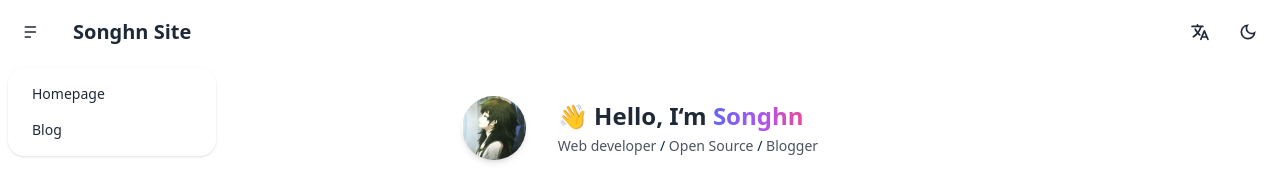
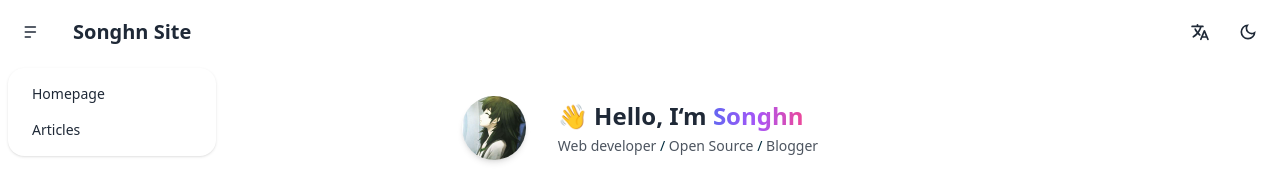
Before and after one commit to songhn233/songhn.me, a Next.js app: page / in a window 1280 px wide. Both pictures are taken after a click on the label 32 px from the left and 32 px from the top of the page. Shown: the top 196 px of the page. Built offline with nearby package versions, Linux system fonts and the light colour scheme.

Commit message:
fix: a11y issues

```diff
--- a/components/DarkModeToggle.tsx
+++ b/components/DarkModeToggle.tsx
@@ -4,7 +4,11 @@ import { useDark } from '../hooks/useDark';
 export default function DarkModeToggle() {
   const [toggleDark] = useDark();
   return (
-    <button className="btn btn-ghost btn-circle" onClick={() => toggleDark()}>
+    <button
+      className="btn btn-ghost btn-circle"
+      onClick={() => toggleDark()}
+      aria-label="Toggle Dark Mode"
+    >
       <DarkModeIcon className="w-5 h-5" />
     </button>
   );
--- a/components/LanguageSwitcher.tsx
+++ b/components/LanguageSwitcher.tsx
@@ -1,8 +1,13 @@
 import { SVGProps } from 'react';
+import toast from 'react-hot-toast';
 
 export default function LanguageSwitcher() {
   return (
-    <button className="btn btn-ghost btn-circle">
+    <button
+      className="btn btn-ghost btn-circle"
+      onClick={() => toast('🚧 Working In Progress')}
+      aria-label="Language Switcher"
+    >
       <LanguageIcon className="w-5 h-5" />
     </button>
   );
--- a/components/Navbar.tsx
+++ b/components/Navbar.tsx
@@ -1,5 +1,6 @@
 import Head from 'next/head';
 import React from 'react';
+import toast, { Toaster } from 'react-hot-toast';
 import DarkModeToggle from './DarkModeToggle';
 import LanguageSwitcher from './LanguageSwitcher';
 
@@ -51,8 +52,15 @@ export default function Navbar() {
                 <a tabIndex={0}>Homepage</a>
               </li>
               <li>
-                <a href="https://blog.songhn.com" rel="noopener" tabIndex={0}>
-                  Blog
+                <a
+                  rel="noopener"
+                  tabIndex={0}
+                  onClick={(e) => {
+                    e.preventDefault();
+                    toast('🚧 Working In Progress');
+                  }}
+                >
+                  Articles
                 </a>
               </li>
             </ul>
@@ -64,6 +72,7 @@ export default function Navbar() {
           <DarkModeToggle />
         </div>
       </nav>
+      <Toaster toastOptions={{ duration: 3000 }} />
     </>
   );
 }
--- a/package.json
+++ b/package.json
@@ -14,7 +14,8 @@
     "next": "12.1.6",
     "next-i18next": "^11.0.0",
     "react": "18.2.0",
-    "react-dom": "18.2.0"
+    "react-dom": "18.2.0",
+    "react-hot-toast": "^2.2.0"
   },
   "devDependencies": {
     "@tailwindcss/typography": "^0.5.2",
--- /dev/null
+++ b/pages/_document.tsx
@@ -0,0 +1,13 @@
+import { Html, Head, Main, NextScript } from 'next/document';
+
+export default function Document() {
+  return (
+    <Html lang="en">
+      <Head />
+      <body>
+        <Main />
+        <NextScript />
+      </body>
+    </Html>
+  );
+}
--- a/pages/index.tsx
+++ b/pages/index.tsx
@@ -22,7 +22,7 @@ const Home: NextPage<{ year: string }> = ({ year }) => {
       <Navbar />
       <main className="container mx-auto my-8 prose px-7 lg:px-8">
         <div className="flex items-center justify-center">
-          <div className="w-16 h-16 overflow-hidden rounded-full shadow-md select-none shadow-dark-900 dark:shadow-light-900">
+          <div className="w-16 h-16 overflow-hidden rounded-full shadow-md shadow-dark-900 dark:shadow-light-900">
             <Image
               src={MyAvatar}
               alt="Avatar"
@@ -30,6 +30,7 @@ const Home: NextPage<{ year: string }> = ({ year }) => {
               priority
               width={80}
               height={80}
+              draggable={false}
             />
           </div>
           <div className="ml-4 md:ml-6 lg:ml-8">
```
Also changed, not shown: public/images/avatar.jpg, 1 other file (tests, documents, lock files or other folders).
